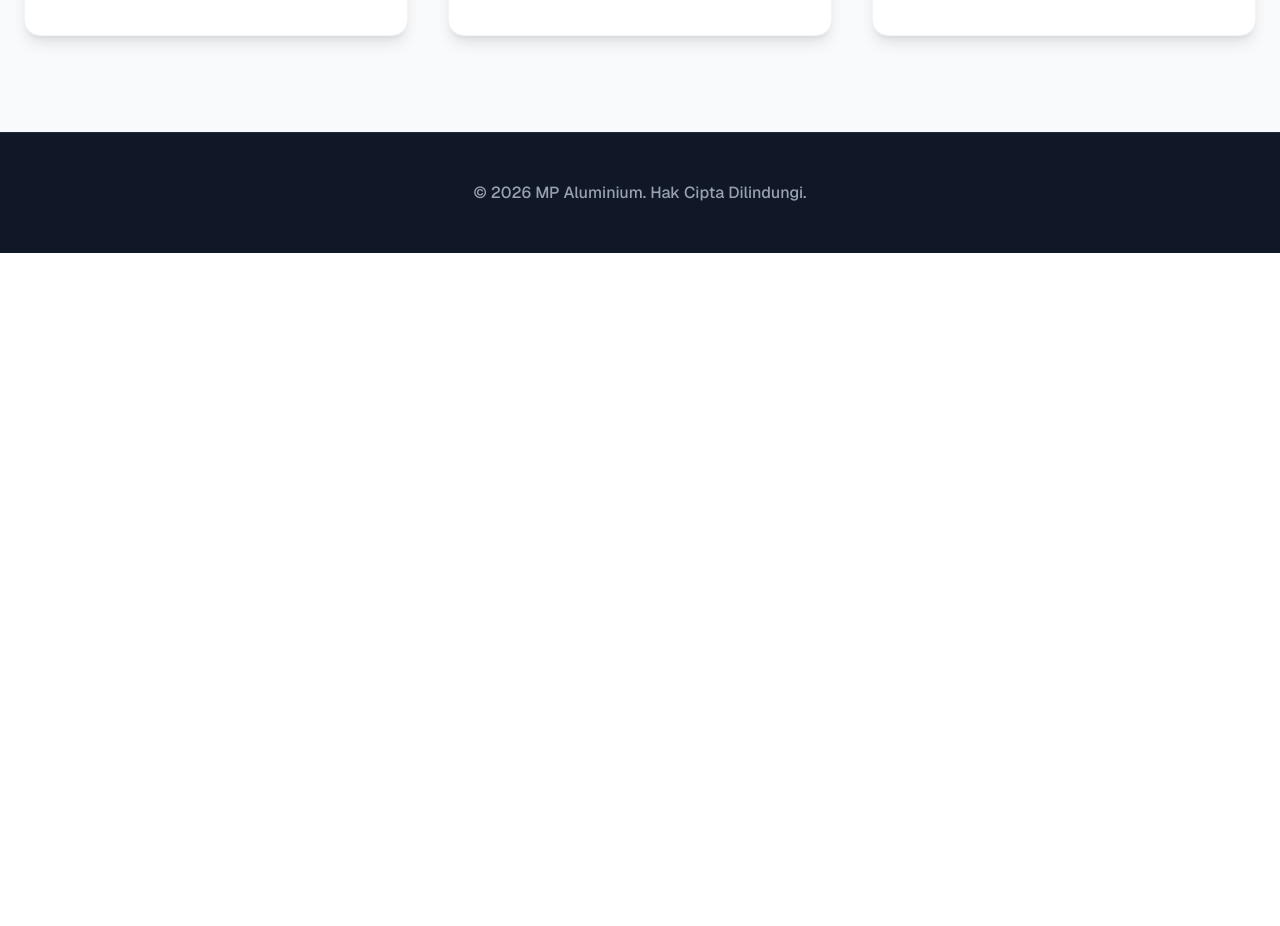
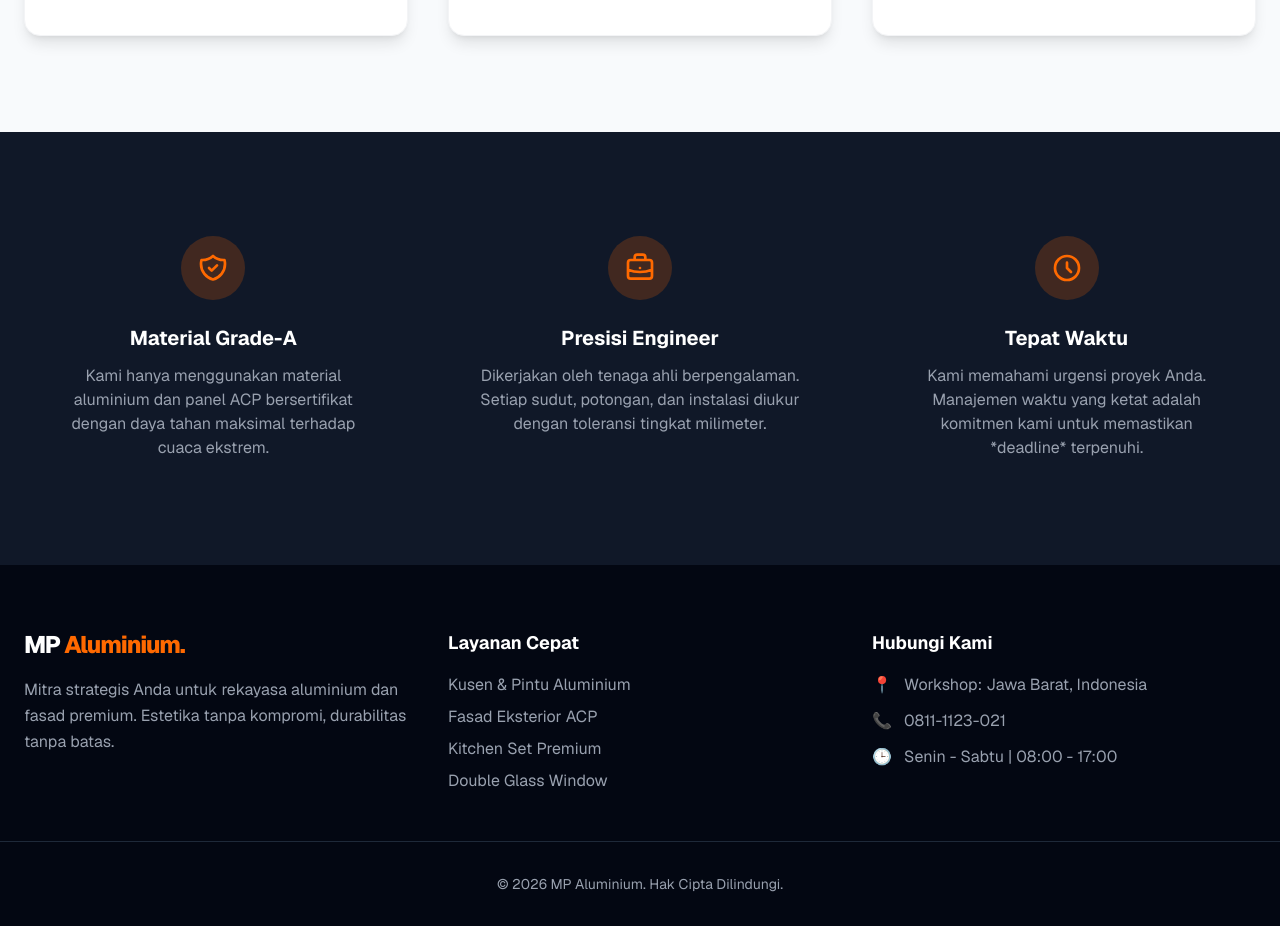
Before and after one commit to mp-aluminium-besi/web1, a Next.js app: page / in a window 1280 px wide. Shown: the part 1924-2850 px from the top of the page. Before the commit the page ends 2177 px from the top, so only its background shows below. Built offline with nearby package versions, Linux system fonts and the light colour scheme.

Commit message:
SEO Metadata, Value Proposition, and Comprehensive Footer

```diff
--- a/app/layout.tsx
+++ b/app/layout.tsx
@@ -12,9 +12,10 @@ const geistMono = Geist_Mono({
   subsets: ["latin"],
 });
 
-export const metadata: Metadata = {
-  title: "Create Next App",
-  description: "Generated by create next app",
+export const metadata = {
+  title: "MP Aluminium | Spesialis Kusen, Fasad ACP & Eksterior Premium",
+  description: "Aplikator aluminium dan kontraktor fasad ACP terpercaya. Presisi tinggi untuk pemasangan kusen, pintu, jendela double glass, dan kitchen set komersial/residensial.",
+  keywords: "kusen aluminium, pasang ACP, fasad gedung, pintu aluminium, double glass, kontraktor aluminium, MP Aluminium",
 };
 
 export default function RootLayout({
--- a/app/page.tsx
+++ b/app/page.tsx
@@ -96,7 +96,7 @@ export default function Home() {
             </div>
             <div className="p-8 flex-1">
               <h3 className="text-2xl font-bold text-gray-900 mb-3 group-hover:text-orange-600 transition-colors">Kitchen Set Premium</h3>
-              <p className="text-gray-600 leading-relaxed">Investasi interior yang higienis. Material aluminium *food-grade* bebas lapuk dan anti karat dengan *finishing* elegan.</p>
+              <p className="text-gray-600 leading-relaxed">Investasi interior yang higienis. Material aluminium bebas lapuk dan anti karat dengan finishing presisi dan rapih.</p>
             </div>
           </div>
 
@@ -136,10 +136,71 @@ export default function Home() {
         </div>
       </section>
 
-      {/* Footer Minimalis */}
-      <footer className="bg-gray-900 py-12 border-t border-gray-800">
-        <div className="max-w-7xl mx-auto px-6 text-center">
-          <p className="text-gray-400 font-medium">© {new Date().getFullYear()} MP Aluminium. Hak Cipta Dilindungi.</p>
+{/* Keunggulan (Value Proposition) Section */}
+      <section className="py-20 bg-gray-900 text-white">
+        <div className="max-w-7xl mx-auto px-6">
+          <div className="grid grid-cols-1 md:grid-cols-3 gap-12 text-center">
+            <div className="p-6">
+              <div className="w-16 h-16 bg-orange-500/20 rounded-full flex items-center justify-center mx-auto mb-6 text-orange-500">
+                <svg className="w-8 h-8" fill="none" viewBox="0 0 24 24" stroke="currentColor"><path strokeLinecap="round" strokeLinejoin="round" strokeWidth="2" d="M9 12l2 2 4-4m5.618-4.016A11.955 11.955 0 0112 2.944a11.955 11.955 0 01-8.618 3.04A12.02 12.02 0 003 9c0 5.591 3.824 10.29 9 11.622 5.176-1.332 9-6.03 9-11.622 0-1.042-.133-2.052-.382-3.016z" /></svg>
+              </div>
+              <h4 className="text-xl font-bold mb-3">Material Grade-A</h4>
+              <p className="text-gray-400">Kami hanya menggunakan material aluminium dan panel ACP bersertifikat dengan daya tahan maksimal terhadap cuaca ekstrem.</p>
+            </div>
+            <div className="p-6">
+              <div className="w-16 h-16 bg-orange-500/20 rounded-full flex items-center justify-center mx-auto mb-6 text-orange-500">
+                <svg className="w-8 h-8" fill="none" viewBox="0 0 24 24" stroke="currentColor"><path strokeLinecap="round" strokeLinejoin="round" strokeWidth="2" d="M21 13.255A23.931 23.931 0 0112 15c-3.183 0-6.22-.62-9-1.745M16 6V4a2 2 0 00-2-2h-4a2 2 0 00-2 2v2m4 6h.01M5 20h14a2 2 0 002-2V8a2 2 0 00-2-2H5a2 2 0 00-2 2v10a2 2 0 002 2z" /></svg>
+              </div>
+              <h4 className="text-xl font-bold mb-3">Presisi Engineer</h4>
+              <p className="text-gray-400">Dikerjakan oleh tenaga ahli berpengalaman. Setiap sudut, potongan, dan instalasi diukur dengan toleransi tingkat milimeter.</p>
+            </div>
+            <div className="p-6">
+              <div className="w-16 h-16 bg-orange-500/20 rounded-full flex items-center justify-center mx-auto mb-6 text-orange-500">
+                <svg className="w-8 h-8" fill="none" viewBox="0 0 24 24" stroke="currentColor"><path strokeLinecap="round" strokeLinejoin="round" strokeWidth="2" d="M12 8v4l3 3m6-3a9 9 0 11-18 0 9 9 0 0118 0z" /></svg>
+              </div>
+              <h4 className="text-xl font-bold mb-3">Tepat Waktu</h4>
+              <p className="text-gray-400">Kami memahami urgensi proyek Anda. Manajemen waktu yang ketat adalah komitmen kami untuk memastikan *deadline* terpenuhi.</p>
+            </div>
+          </div>
+        </div>
+      </section>
+
+      {/* Footer Komprehensif (Local SEO) */}
+      <footer className="bg-gray-950 pt-16 pb-8 border-t border-gray-900 text-gray-400">
+        <div className="max-w-7xl mx-auto px-6 grid grid-cols-1 md:grid-cols-3 gap-10 mb-12">
+          <div>
+            <h5 className="text-2xl font-extrabold tracking-tighter text-white mb-4">MP <span className="text-orange-500">Aluminium.</span></h5>
+            <p className="leading-relaxed mb-6">Mitra strategis Anda untuk rekayasa aluminium dan fasad premium. Estetika tanpa kompromi, durabilitas tanpa batas.</p>
+          </div>
+          <div>
+            <h5 className="text-lg font-bold text-white mb-4">Layanan Cepat</h5>
+            <ul className="space-y-2">
+              <li><a href="#" className="hover:text-orange-500 transition-colors">Kusen & Pintu Aluminium</a></li>
+              <li><a href="#" className="hover:text-orange-500 transition-colors">Fasad Eksterior ACP</a></li>
+              <li><a href="#" className="hover:text-orange-500 transition-colors">Kitchen Set Premium</a></li>
+              <li><a href="#" className="hover:text-orange-500 transition-colors">Double Glass Window</a></li>
+            </ul>
+          </div>
+          <div>
+            <h5 className="text-lg font-bold text-white mb-4">Hubungi Kami</h5>
+            <ul className="space-y-3">
+              <li className="flex items-start">
+                <span className="text-orange-500 mr-3">📍</span>
+                <span>Workshop: Jawa Barat, Indonesia<br/></span>
+              </li>
+              <li className="flex items-center">
+                <span className="text-orange-500 mr-3">📞</span>
+                <span>0811-1123-021</span>
+              </li>
+              <li className="flex items-center">
+                <span className="text-orange-500 mr-3">🕒</span>
+                <span>Senin - Sabtu | 08:00 - 17:00</span>
+              </li>
+            </ul>
+          </div>
+        </div>
+        <div className="max-w-7xl mx-auto px-6 text-center border-t border-gray-800 pt-8 text-sm">
+          <p>© {new Date().getFullYear()} MP Aluminium. Hak Cipta Dilindungi.</p>
         </div>
       </footer>
     </main>
```
